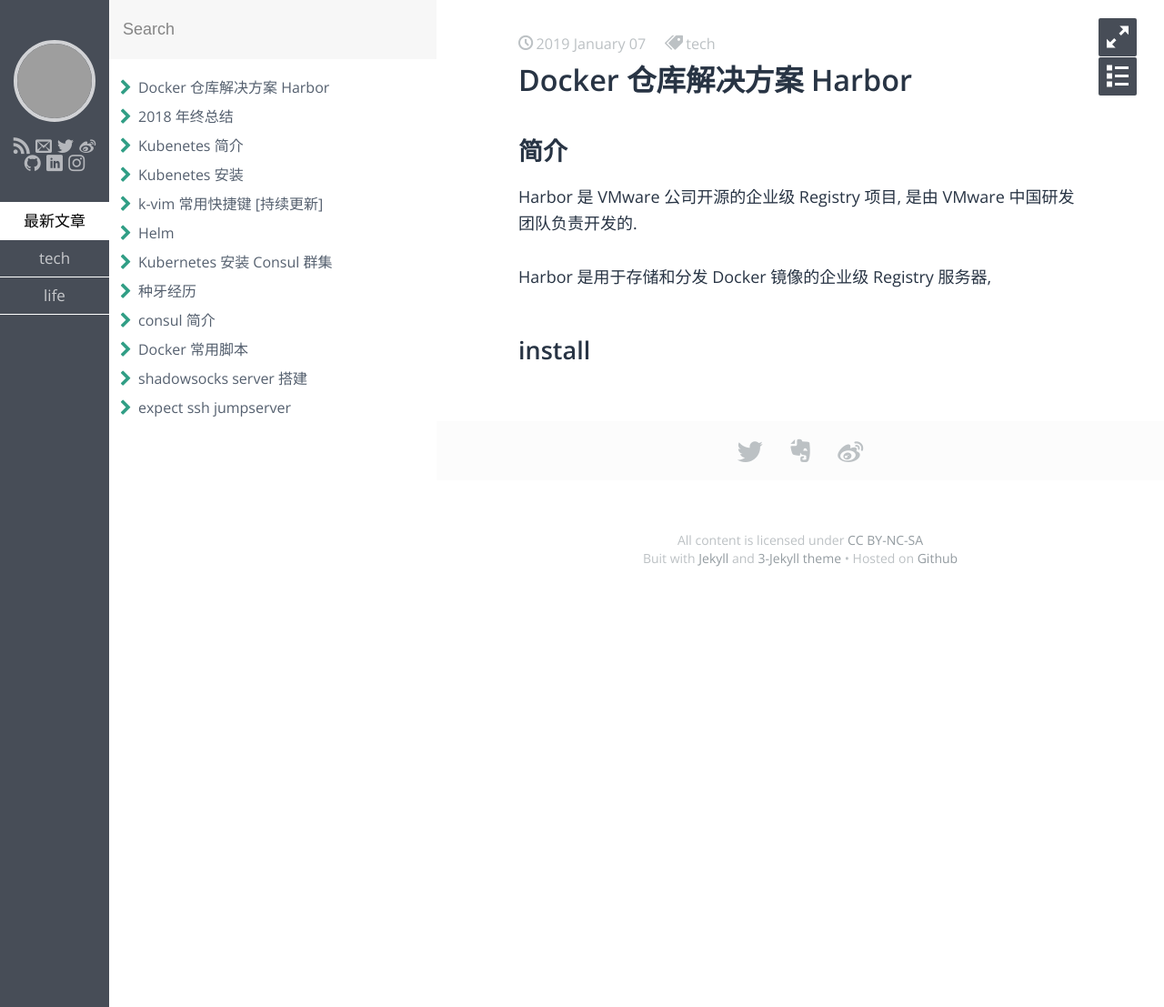
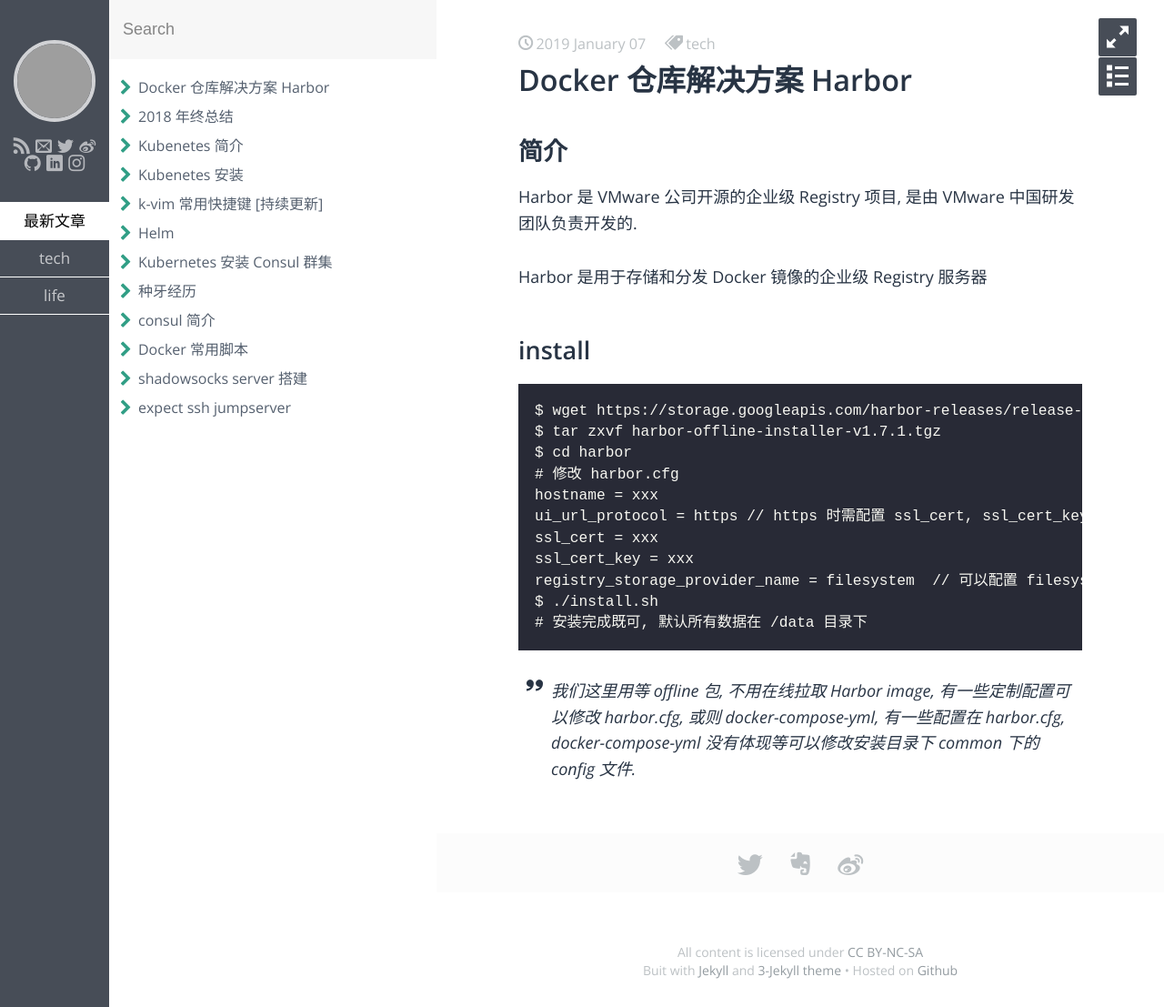
Before and after one commit to hidaen/daen.github.io, a Jekyll site: the page built from _posts/tech/2019-01-07-docker-harbor.md, in a window 1280 px wide. Shown: the whole page at 91% size. Built offline with Jekyll 4.4.1, drawn with Linux system fonts in a browser that asks for light colours; some web fonts are replaced; grey boxes are pictures that could not be loaded.

Commit message:
update dockere harbor

````diff
--- a/_posts/tech/2019-01-07-docker-harbor.md
+++ b/_posts/tech/2019-01-07-docker-harbor.md
@@ -11,6 +11,22 @@ description: Docker 企业级 Registry 解决方案
 
 Harbor 是 VMware 公司开源的企业级 Registry 项目, 是由 VMware 中国研发团队负责开发的.
 
-Harbor 是用于存储和分发 Docker 镜像的企业级 Registry 服务器,
+Harbor 是用于存储和分发 Docker 镜像的企业级 Registry 服务器
 
 ## install
+
+```
+$ wget https://storage.googleapis.com/harbor-releases/release-1.7.0/harbor-offline-installer-v1.7.1.tgz
+$ tar zxvf harbor-offline-installer-v1.7.1.tgz
+$ cd harbor
+# 修改 harbor.cfg
+hostname = xxx
+ui_url_protocol = https // https 时需配置 ssl_cert, ssl_cert_key
+ssl_cert = xxx
+ssl_cert_key = xxx
+registry_storage_provider_name = filesystem  // 可以配置 filesystem, s3, gcs, azure, etc 等, 具体看官方文档
+$ ./install.sh
+# 安装完成既可, 默认所有数据在 /data 目录下
+```
+
+> 我们这里用等 offline 包, 不用在线拉取 Harbor image, 有一些定制配置可以修改 harbor.cfg, 或则 docker-compose-yml, 有一些配置在 harbor.cfg, docker-compose-yml 没有体现等可以修改安装目录下 common 下的 config 文件.
````
